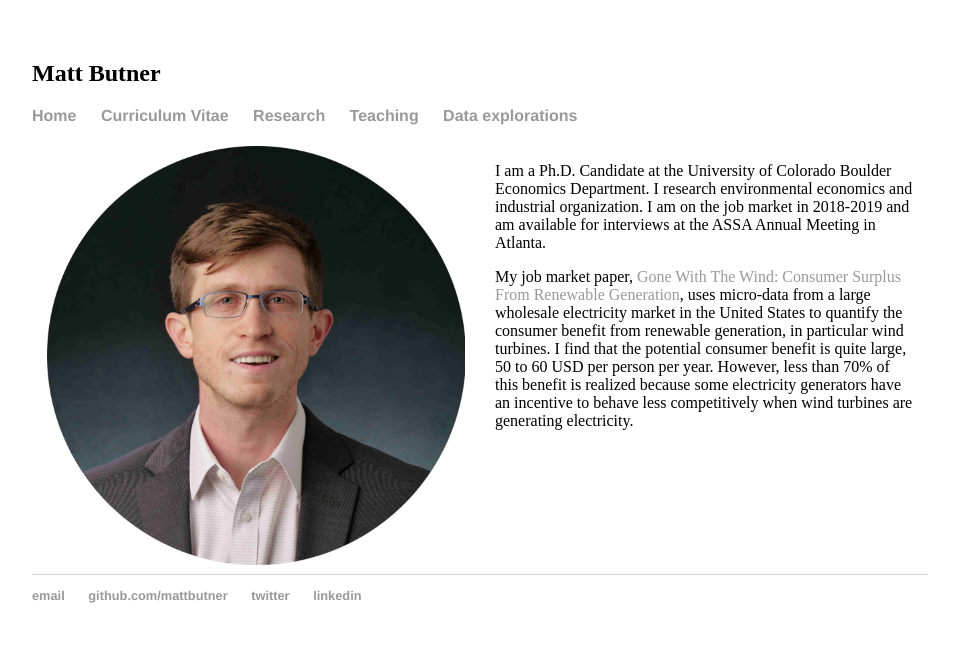
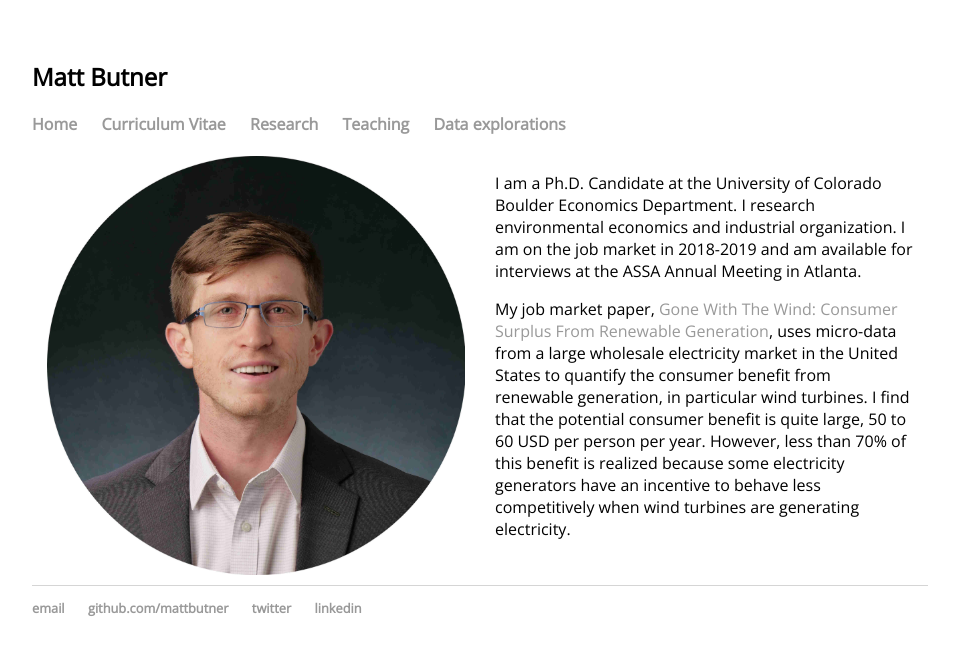
Before and after one commit to mattbutner/mattbutner.github.io, a Jekyll site: the page built from index.html, in a window 1280 px wide. Shown: the top 655 px of the page, without its empty margins (160-1119 px from the left). Built offline with Jekyll 4.4.1, drawn with Linux system fonts in a browser that asks for light colours.

Commit message:
fonts matter

```diff
--- a/_layouts/default.html
+++ b/_layouts/default.html
@@ -13,6 +13,7 @@
 	 <!-- <link rel="stylesheet" href="https://maxcdn.bootstrapcdn.com/bootstrap/3.3.7/css/bootstrap.min.css">
 	  <script src="https://ajax.googleapis.com/ajax/libs/jquery/3.2.1/jquery.min.js"></script>
 	  <script src="https://maxcdn.bootstrapcdn.com/bootstrap/3.3.7/js/bootstrap.min.js"></script> -->
+		<link href="https://fonts.googleapis.com/css?family=Open+Sans|Roboto" rel="stylesheet">
 	</head>
 	<body>
 		<h2> Matt Butner  </h2>
--- a/css/main.css
+++ b/css/main.css
@@ -1,9 +1,12 @@
 body {
+    font-family: 'Roboto', sans-serif;
+    font-family: 'Open Sans', sans-serif;
     margin: 60px auto;
     width: 70%;
 }
 nav ul, footer ul {
-    font-family:'Helvetica', 'Arial', 'Sans-Serif';
+    font-family: 'Roboto', sans-serif;
+    font-family: 'Open Sans', sans-serif;
     padding: 0px;
     list-style: none;
     font-weight: bold;
```
